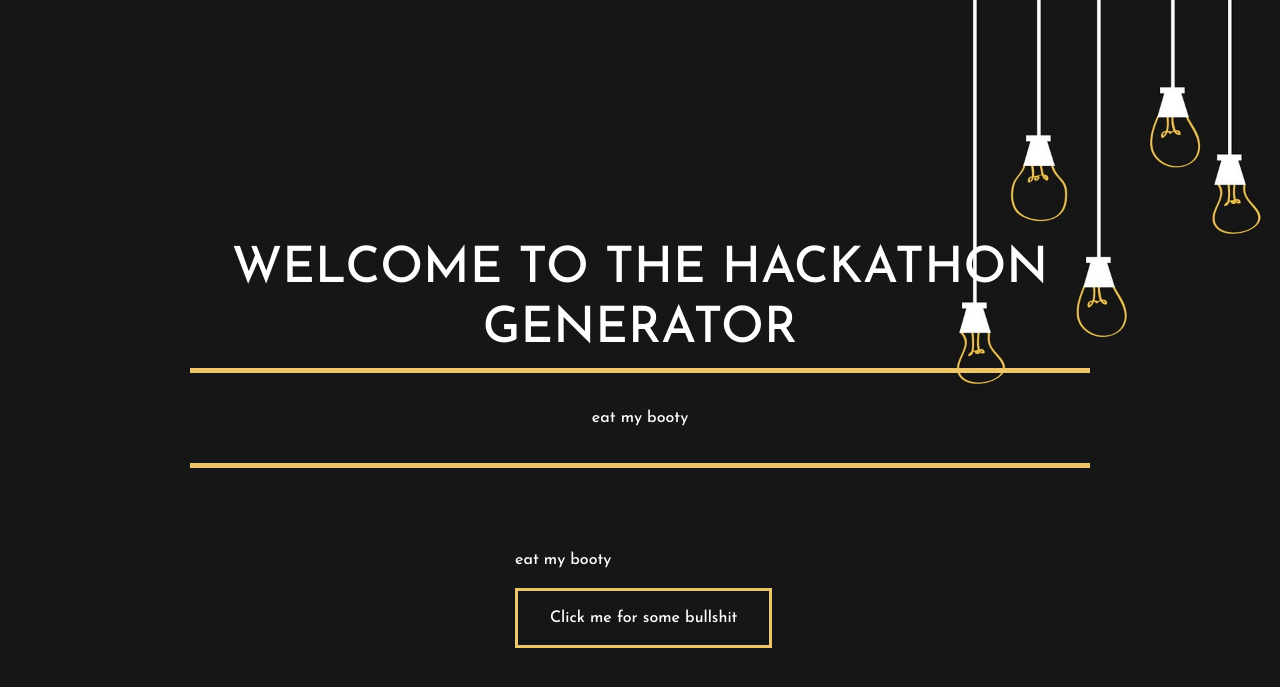
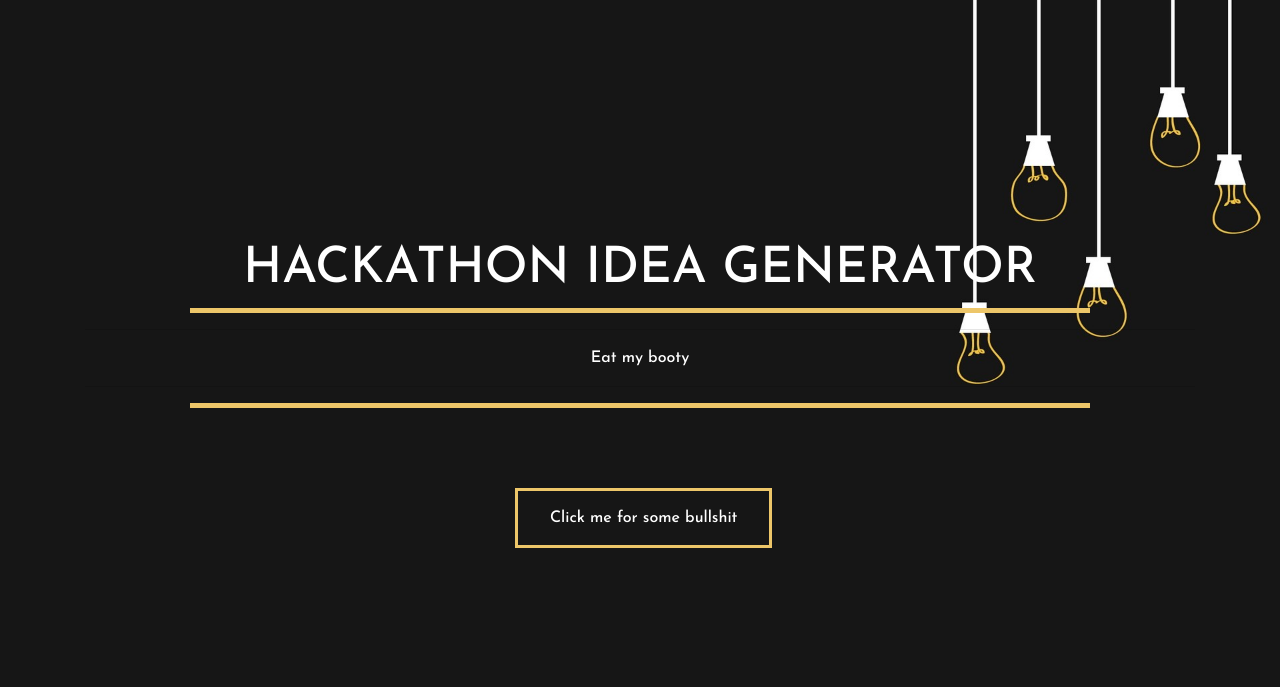
Before and after one commit to Vaby1234/HackKu-2021, a Flask app: page / in a window 1280 px wide. Shown: the top 687 px of the page. Run offline with Flask 2, Linux system fonts and the light colour scheme; some libraries are stand-ins or nearby versions.

Commit message:
background working

```diff
--- a/app.py
+++ b/app.py
@@ -12,7 +12,7 @@ def generate():
         idea = random.choice(data['Ideas'])
         return render_template("index.html", idea = idea)
     else:
-        return render_template("index.html", idea="eat my booty")
+        return render_template("index.html", idea="Eat my booty")
 
 if __name__ == "__main__":
     app.run(debug=True)
--- a/templates/index.html
+++ b/templates/index.html
@@ -24,7 +24,7 @@
         }
 
         body {
-            background-image: url('../background.jpeg');
+            background-image: url({{ url_for('static', filename='background.jpeg') }});
             background-repeat: no-repeat;
             background-attachment: fixed;
             background-size: cover;
@@ -77,7 +77,7 @@
 <body>
 
     <div class = "container">
-        <h1>WELCOME TO THE HACKATHON GENERATOR</h1>
+        <h1>HACKATHON IDEA GENERATOR</h1>
         <div class = "horizontalRule"></div>
             <hr>
             <div id = 'result'><p>{{idea}}</p></div>
@@ -85,7 +85,7 @@
         <div class = "horizontalRule"></div>
 
             <form action='/' method='POST'>
-                <p>{{idea}}</p>
+
                 <input id = "button" type='submit' value='Click me for some bullshit'/>
             </form>
     </div>
```
Also changed, not shown: static/background.jpeg (renamed from background.jpeg).
